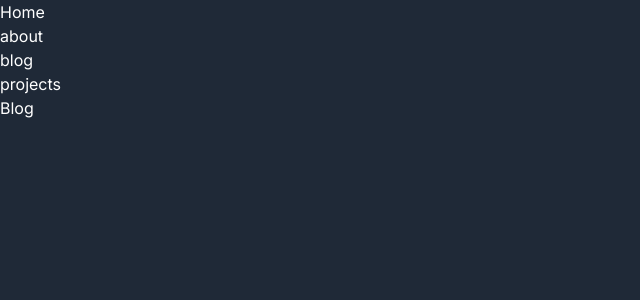
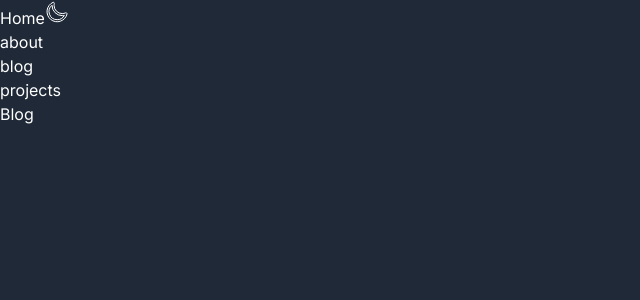
Before and after one commit to kimyoonduk/dotcom, a Next.js app: page /blog in a window 1280 px wide. Shown: the top 300 px of the page, without its empty margins (0-640 px from the left). Built offline with nearby package versions, Linux system fonts and the light colour scheme.

Commit message:
fixed commented out theme switcher component

```diff
--- a/_components/header/index.tsx
+++ b/_components/header/index.tsx
@@ -1,6 +1,6 @@
 import { memo } from "react";
 import Link from "next/link";
-// import ThemeSwitcher from "../theme/theme-switcher";
+import ThemeSwitcher from "../theme/theme-switcher";
 
 const links = [
   { href: "/about", label: "about" },
@@ -22,7 +22,7 @@ export const Header = ({ render, title }: Props) => {
             <Link href="/" className="btn btn-primary">
               Home
             </Link>
-            {/* <ThemeSwitcher hideTooltip /> */}
+            <ThemeSwitcher hideTooltip />
             <ul className="menu menu-horizontal md:ml-8">
               {links.map((link) => {
                 return (
--- a/_components/theme/theme-switcher.tsx
+++ b/_components/theme/theme-switcher.tsx
@@ -45,7 +45,7 @@ const ThemeSwitcher = ({
         // <FadeIn>
         <>
           {activeTheme === "dark" ? (
-            <Moon size={iconSize} strokeWidth={strokeWidth || 2} />
+            <Moon size={iconSize} strokeWidth={strokeWidth || 1} />
           ) : (
             <Sun size={iconSize} strokeWidth={strokeWidth || 1} />
           )}
```
